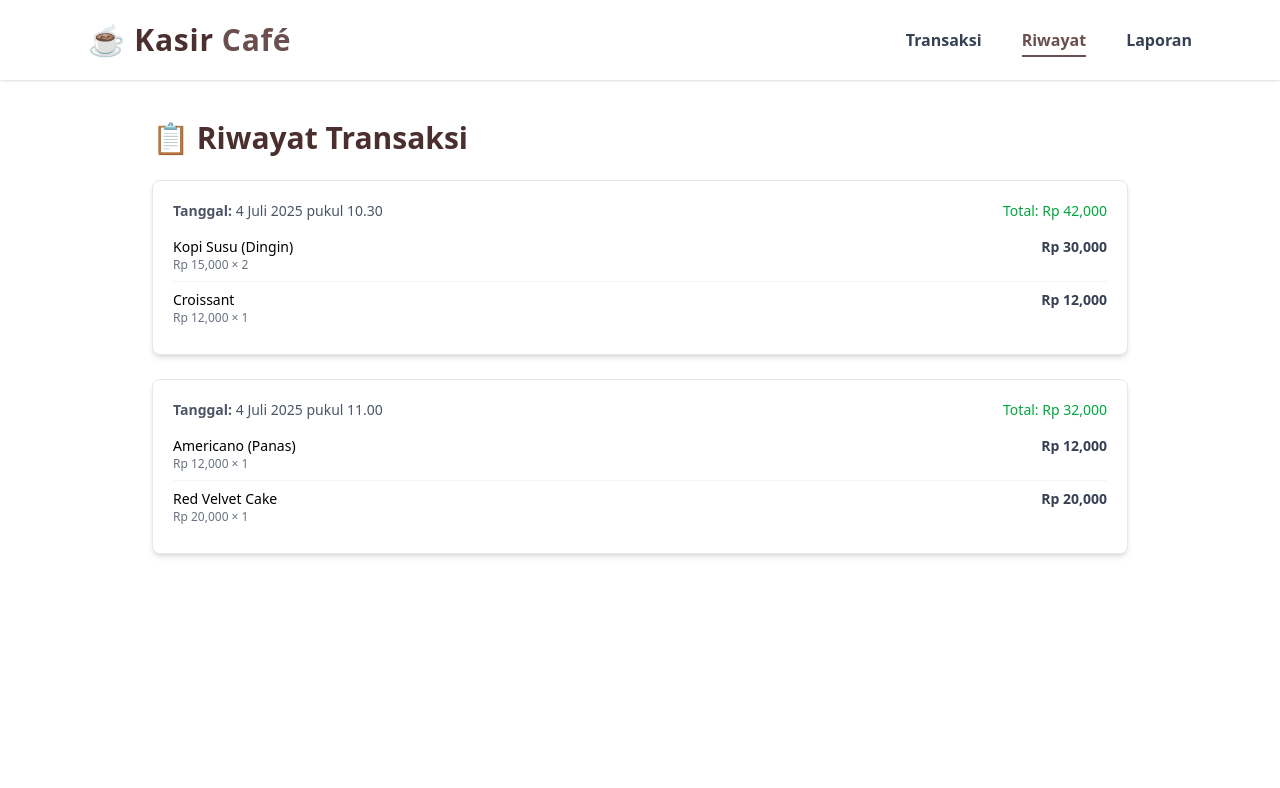
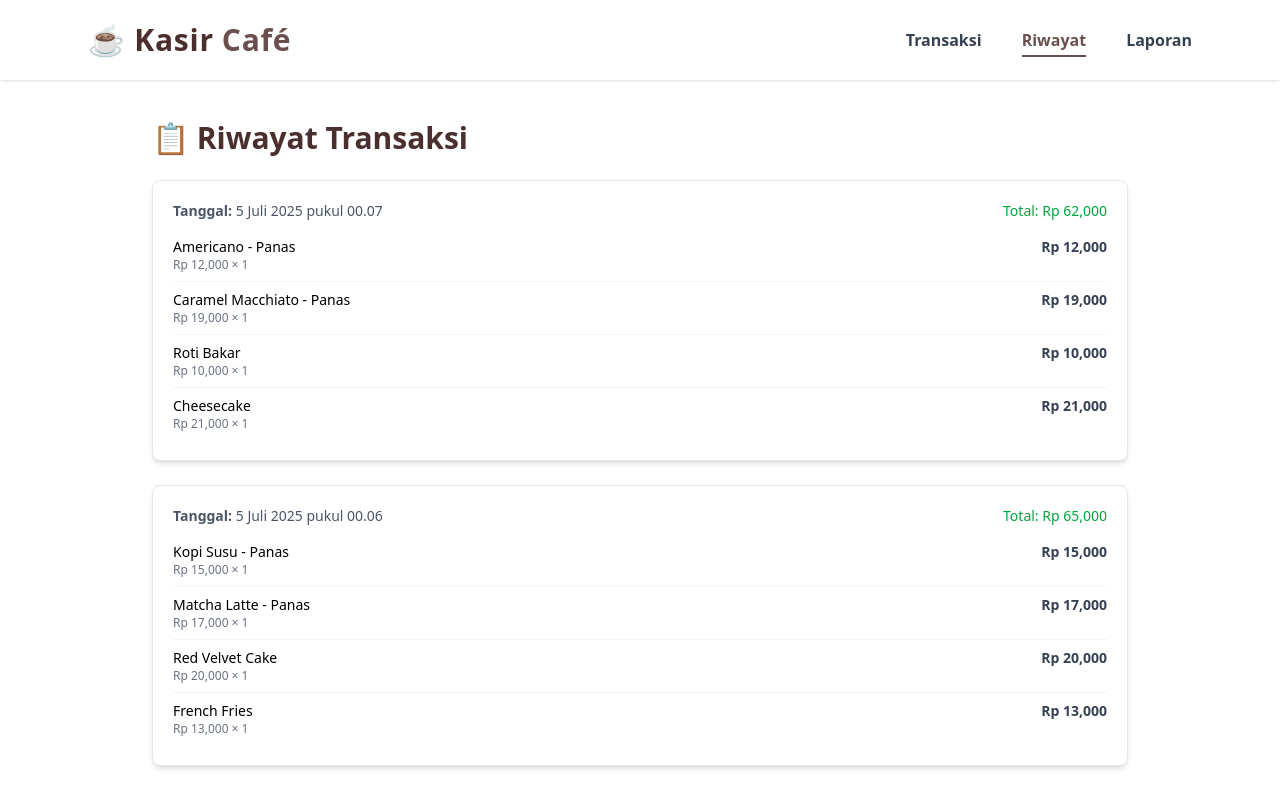
Before and after one commit to HabibAlhabsi/habibalhabsi-uaspbk, a Vue app: page /riwayat in a window 1280 px wide. Shown: the top 788 px of the page. Built offline with nearby package versions, Linux system fonts and the light colour scheme; data requests are answered from the project's data file.

Commit message:
update riwayat views

```diff
--- a/db.json
+++ b/db.json
@@ -1,7 +1,7 @@
 {
   "transaksi": [
     {
-      "id": 1,
+      "id": "1",
       "tanggal": "2025-07-04T10:30:00.000Z",
       "pesanan": [
         {
@@ -19,7 +19,7 @@
       ]
     },
     {
-      "id": 2,
+      "id": "2",
       "tanggal": "2025-07-04T11:00:00.000Z",
       "pesanan": [
         {
@@ -35,6 +35,66 @@
           "jumlah": 1
         }
       ]
+    },
+    {
+      "id": "2615",
+      "tanggal": "2025-07-05T00:06:37.576Z",
+      "pesanan": [
+        {
+          "id_menu": 1,
+          "nama_menu": "Kopi Susu - Panas",
+          "harga": 15000,
+          "jumlah": 1
+        },
+        {
+          "id_menu": 4,
+          "nama_menu": "Matcha Latte - Panas",
+          "harga": 17000,
+          "jumlah": 1
+        },
+        {
+          "id_menu": 17,
+          "nama_menu": "Red Velvet Cake",
+          "harga": 20000,
+          "jumlah": 1
+        },
+        {
+          "id_menu": 14,
+          "nama_menu": "French Fries",
+          "harga": 13000,
+          "jumlah": 1
+        }
+      ]
+    },
+    {
+      "id": "1882",
+      "tanggal": "2025-07-05T00:07:02.991Z",
+      "pesanan": [
+        {
+          "id_menu": 2,
+          "nama_menu": "Americano - Panas",
+          "harga": 12000,
+          "jumlah": 1
+        },
+        {
+          "id_menu": 8,
+          "nama_menu": "Caramel Macchiato - Panas",
+          "harga": 19000,
+          "jumlah": 1
+        },
+        {
+          "id_menu": 13,
+          "nama_menu": "Roti Bakar",
+          "harga": 10000,
+          "jumlah": 1
+        },
+        {
+          "id_menu": 18,
+          "nama_menu": "Cheesecake",
+          "harga": 21000,
+          "jumlah": 1
+        }
+      ]
     }
   ]
 }
--- a/src/views/Riwayat.vue
+++ b/src/views/Riwayat.vue
@@ -8,11 +8,9 @@
         </div>
 
         <div v-else class="space-y-6">
-      <div
-        v-for="(trx, index) in transaksiStore.transaksiList"
-        :key="index"
-        class="bg-white rounded-lg shadow-md border border-gray-200 p-5"
-      >
+            <div v-for="(trx, index) in transaksiStore.transaksiList.slice().reverse()" :key="index"
+                class="bg-white rounded-lg shadow-md border border-gray-200 p-5">
+
                 <div class="flex justify-between items-center mb-2">
                     <div class="text-sm text-gray-600">
                         <span class="font-semibold">Tanggal:</span>
@@ -24,11 +22,8 @@
                 </div>
 
                 <div class="divide-y divide-gray-100">
-          <div
-            v-for="item in trx.pesanan"
-            :key="item.id_menu + item.nama_menu"
-            class="py-2 flex justify-between text-sm"
-          >
+                    <div v-for="item in trx.pesanan" :key="item.id_menu + item.nama_menu"
+                        class="py-2 flex justify-between text-sm">
                         <div>
                             <p class="font-medium">{{ item.nama_menu }}</p>
                             <p class="text-gray-500 text-xs">
```
Lines whose indentation alone changed are shown as unchanged.
